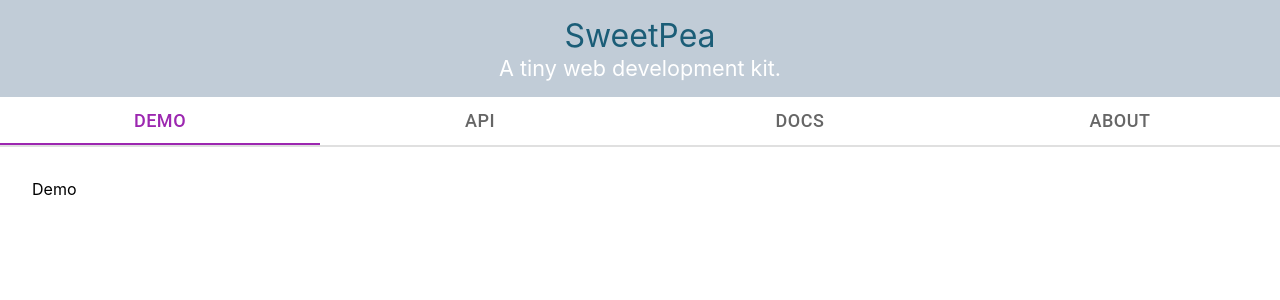
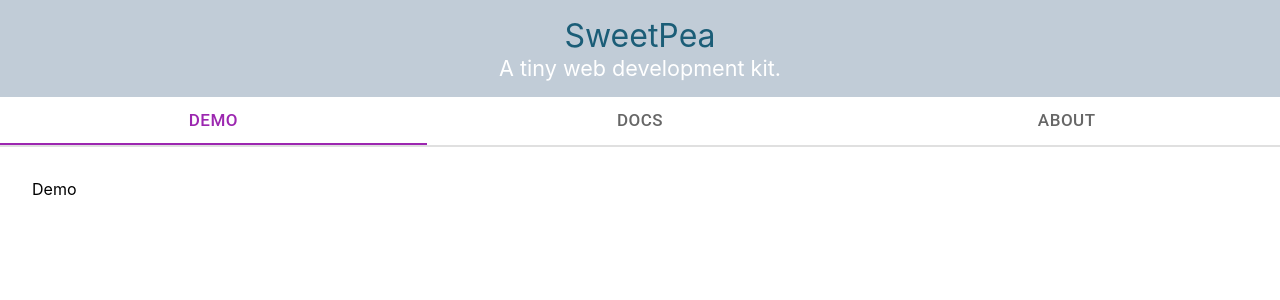
Before and after one commit to eleblanc-ai/SweetPea, a React (Create React App) app in the folder website/: page / in a window 1280 px wide. Shown: the top 300 px of the page. Built offline with nearby package versions, Linux system fonts and the light colour scheme.

Commit message:
New tab logic (ViewFinder).

```diff
--- a/website/src/components/ViewFinder/ViewFinder.js
+++ b/website/src/components/ViewFinder/ViewFinder.js
@@ -3,19 +3,12 @@ import './ViewFinder.css';
 
 
 import DemoView from '../Views/DemoView/DemoView.js';
-import APIView from '../Views/APIView/APIView.js';
 import DocsView from '../Views/DocsView/DocsView.js';
 import AboutView from '../Views/AboutView/AboutView.js';
 
 import Tabs from '@mui/material/Tabs';
 import Tab from '@mui/material/Tab';
 import Box from '@mui/material/Box';
-
-
-// import CreateView from './Views/CreateView/CreateView.js';
-// import DocsView from './Views/DocsView/DocsView.js';
-// import LearnView from './Views/LearnView/LearnView.js';
-// import MeetView from './Views/MeetView/MeetView.js';
 
 
 function ViewFinder(props) {
@@ -29,9 +22,8 @@ function ViewFinder(props) {
 
     let viewToClass = {
         0:<DemoView/>,
-        1:<APIView/>,
-        2:<DocsView/>,
-        3:<AboutView/>
+        1:<DocsView/>,
+        2:<AboutView/>
     //   // "create":<CreateView changeView={this.props.handleViewChange}/>
     //   // "find":<DocsView changeView={this.props.handleViewChange}/>,
     //   // "learn":<LearnView changeView={this.props.handleViewChange}/>,
@@ -47,10 +39,9 @@ function ViewFinder(props) {
                       value={tabIndex}
                       onChange={handleTabChange}>
 
-                    <Tab sx={{fontSize:18}} label="Demo"/>
-                    <Tab sx={{fontSize:18}} label="API"/>
-                    <Tab sx={{fontSize:18}} label="Docs" />
-                    <Tab sx={{fontSize:18}} label="About" />
+                    <Tab sx={{fontSize:17}} label="Demo"/>
+                    <Tab sx={{fontSize:17}} label="Docs" />
+                    <Tab sx={{fontSize:17}} label="About" />
                 </Tabs>
             </Box>
             {viewToClass[tabIndex]}
```
